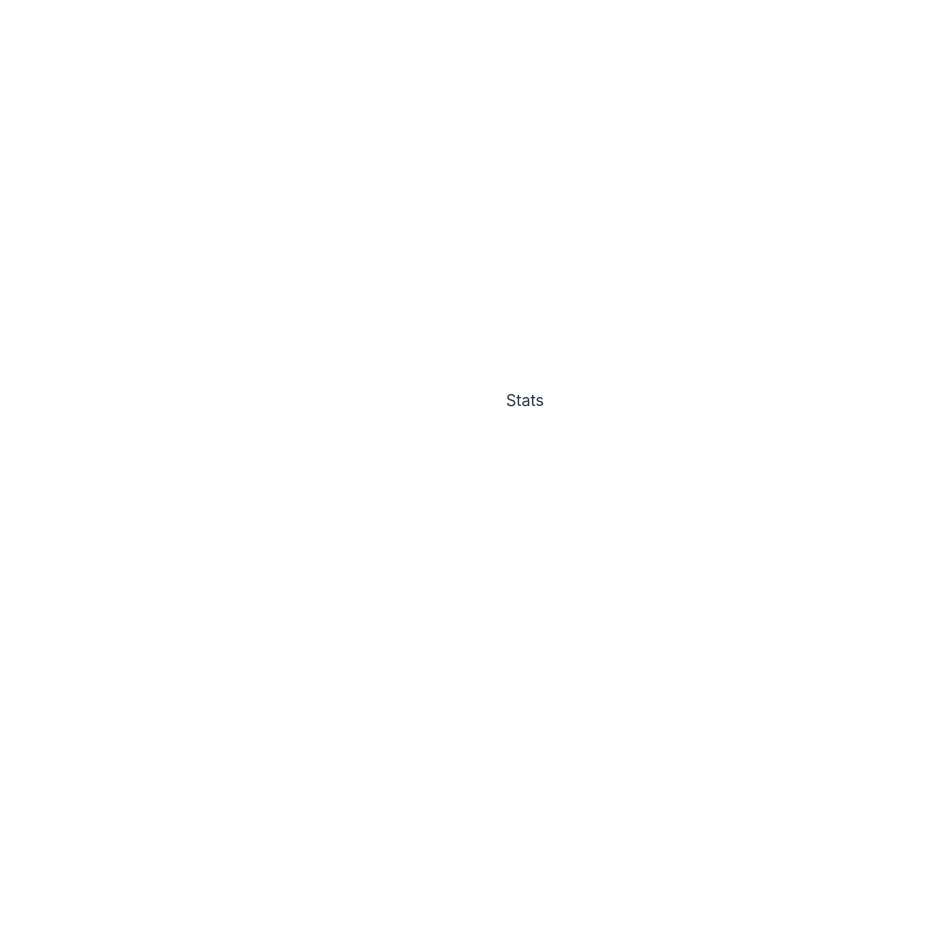
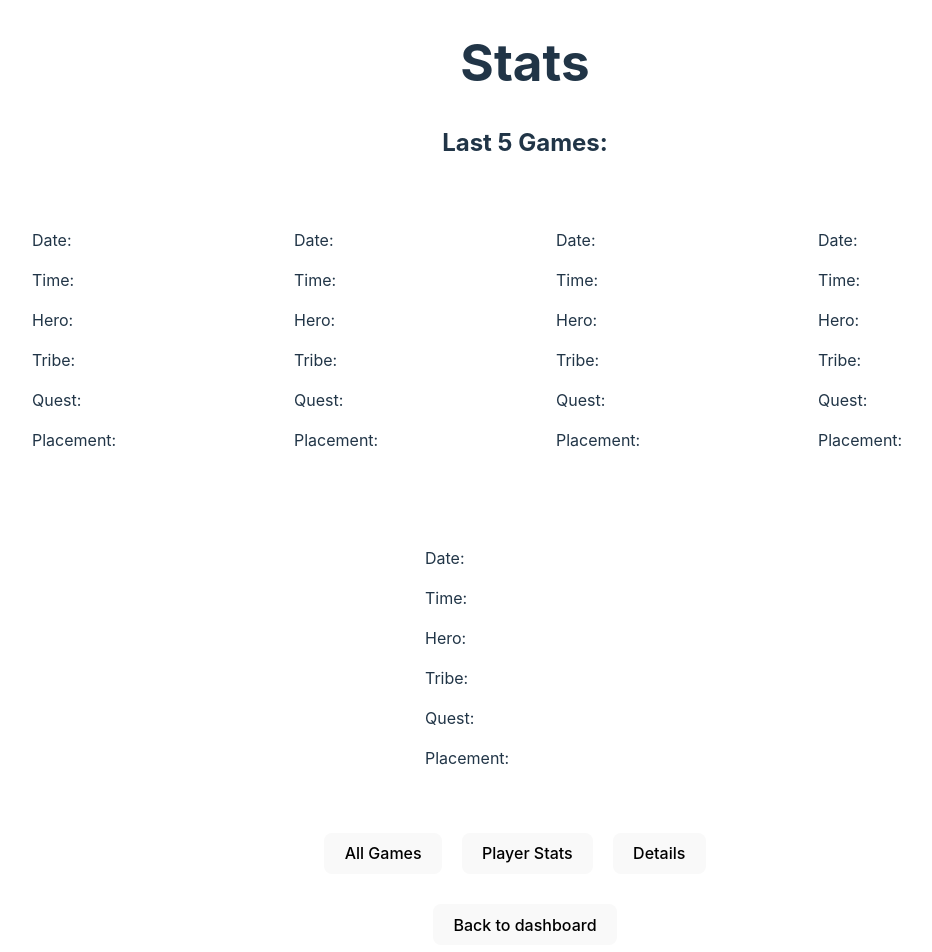
Before and after one commit to robbdouglas/hearthstone-battlegrounds-stats, a React (Vite) app: page /stats in a window 1280 px wide. Shown: the top 952 px of the page, without its empty margins (115-1047 px from the left). Before the commit the page ends 800 px from the top, so only its background shows below. Built offline with nearby package versions, Linux system fonts and the light colour scheme.

Commit message:
add last 5 games, all games, player stats, details and css

```diff
--- a/src/App.jsx
+++ b/src/App.jsx
@@ -9,6 +9,9 @@ import Dashboard from "./components/Dashboard";
 import NewGameForm from "./components/NewGameForm";
 import Stats from "./components/Stats";
 import AccountSettings from "./components/AccountSettings";
+import AllGames from "./components/AllGames";
+import PlayerStats from "./components/PlayerStats";
+import StatsDetails from "./components/StatsDetails"; // Importiere die StatsDetails-Komponente
 
 function App() {
   return (
@@ -23,6 +26,9 @@ function App() {
         <Route path="/new-game-form" element={<NewGameForm />} />
         <Route path="/stats" element={<Stats />} />
         <Route path="/account-settings" element={<AccountSettings />} />
+        <Route path="/all-games" element={<AllGames />} />
+        <Route path="/player-stats" element={<PlayerStats />} />
+        <Route path="stats-details" element={<StatsDetails />} /> {/* Hinzugefügt */}
         <Route path="*" element={<h1>Not Found</h1>} />
       </Routes>
     </Router>
--- /dev/null
+++ b/src/components/AllGames.jsx
@@ -0,0 +1,21 @@
+import React from "react";
+import "../styles/AllGames.css";
+import { Link } from "react-router-dom";
+
+function AllGames() {
+  return (
+    <div>
+      <h1>All Games</h1>
+      <div className="back-buttons-container">
+        <Link to="/stats">
+          <button className="back-to-home">Back to stats</button>
+        </Link>
+        <Link to="/dashboard">
+          <button className="back-to-home">Back to dashboard</button>
+        </Link>
+      </div>
+    </div>
+  );
+}
+
+export default AllGames;
--- /dev/null
+++ b/src/components/LastFiveGamesBox.jsx
@@ -0,0 +1,19 @@
+import React from "react";
+import "../styles/LastFiveGamesBox.css";
+
+function LastFiveGamesBox() {
+  return (
+    <div>
+      <div className="last-five-games-box">
+        <p>Date:</p>
+        <p>Time:</p>
+        <p>Hero:</p>
+        <p>Tribe:</p>
+        <p>Quest:</p>
+        <p>Placement:</p>
+      </div>
+    </div>
+  );
+}
+
+export default LastFiveGamesBox;
--- a/src/components/NewGameForm.jsx
+++ b/src/components/NewGameForm.jsx
@@ -93,7 +93,7 @@ function NewGameForm() {
         </div>
       </form>
       <Link to="/dashboard">
-        <button className="back-to-home">Back to home</button>
+        <button className="back-to-home">Back to dashboard</button>
       </Link>
     </div>
   );
--- /dev/null
+++ b/src/components/PlayerStats.jsx
@@ -0,0 +1,29 @@
+import React from "react";
+import { Link } from "react-router-dom";
+import "../styles/PlayerStats.css";
+
+function PlayerStats() {
+  return (
+    <div>
+      <div className="player-stats-container">
+        <h1>Player Stats</h1>
+        <p>Total games played:</p>
+        <p>Total wins:</p>
+        <p>Win rate:</p>
+        <p>Total 1st places:</p>
+        <p>First place rate:</p>
+        <p>Average placement:</p>
+      </div>
+      <div className="back-buttons-container">
+        <Link to="/stats">
+          <button className="back-to-home">Back to stats</button>
+        </Link>
+        <Link to="/dashboard">
+          <button className="back-to-home">Back to dashboard</button>
+        </Link>
+      </div>
+    </div>
+  );
+}
+
+export default PlayerStats;
--- a/src/components/Stats.jsx
+++ b/src/components/Stats.jsx
@@ -1,7 +1,38 @@
 import React from "react";
+import "../styles/Stats.css";
+import LastFiveGamesBox from "./LastFiveGamesBox";
+import { Link } from "react-router-dom";
 
 function Stats() {
-  return <div>Stats</div>;
+  return (
+    <div>
+      <h1>Stats</h1>
+      <h2>Last 5 Games:</h2>
+      <div className="last-five-games-container">
+        <LastFiveGamesBox />
+        <LastFiveGamesBox />
+        <LastFiveGamesBox />
+        <LastFiveGamesBox />
+        <LastFiveGamesBox />
+      </div>
+      <div className="stats-buttons-box">
+        <Link to="/all-games">
+          <button>All Games</button>
+        </Link>
+        <Link to="/player-stats">
+          <button>Player Stats</button>
+        </Link>
+        <Link to="/stats-details">
+          <button className="back-to-home">Details</button>
+        </Link>
+      </div>
+      <div className="back-buttons-container">
+        <Link to="/dashboard">
+          <button className="back-to-home">Back to dashboard</button>
+        </Link>
+      </div>
+    </div>
+  );
 }
 
 export default Stats;
--- /dev/null
+++ b/src/components/StatsDetails.jsx
@@ -0,0 +1,21 @@
+import React from "react";
+import { Link } from "react-router-dom";
+import "../styles/StatsDetails.css";
+
+function StatsDetails() {
+  return (
+    <div>
+      <h1>Stats Details</h1>
+      <div className="back-buttons-container">
+        <Link to="/stats">
+          <button className="back-to-home">Back to stats</button>
+        </Link>
+        <Link to="/dashboard">
+          <button className="back-to-home">Back to dashboard</button>
+        </Link>
+      </div>
+    </div>
+  );
+}
+
+export default StatsDetails;
--- /dev/null
+++ b/src/styles/LastFiveGamesBox.css
@@ -0,0 +1,7 @@
+.last-five-games-box {
+  border: 1px solid white;
+  margin: 20px;
+  padding: 10px;
+  width: 200px;
+  border-radius: 10px;
+}
--- /dev/null
+++ b/src/styles/PlayerStats.css
@@ -0,0 +1,3 @@
+.back-buttons-container button {
+  margin: 10px;
+}
--- /dev/null
+++ b/src/styles/Stats.css
@@ -0,0 +1,19 @@
+.last-five-games-container {
+  display: flex;
+  justify-content: center;
+  align-items: center;
+  flex-wrap: wrap;
+}
+
+.stats-buttons-box,
+.back-buttons-container {
+  text-align: center;
+}
+
+.stats-buttons-box button {
+  margin-right: 20px;
+}
+
+.back-buttons-container {
+    margin-top: 20px;
+}
```
Also changed, not shown: src/styles/AllGames.css (added), src/styles/StatsDetails.css (added).
